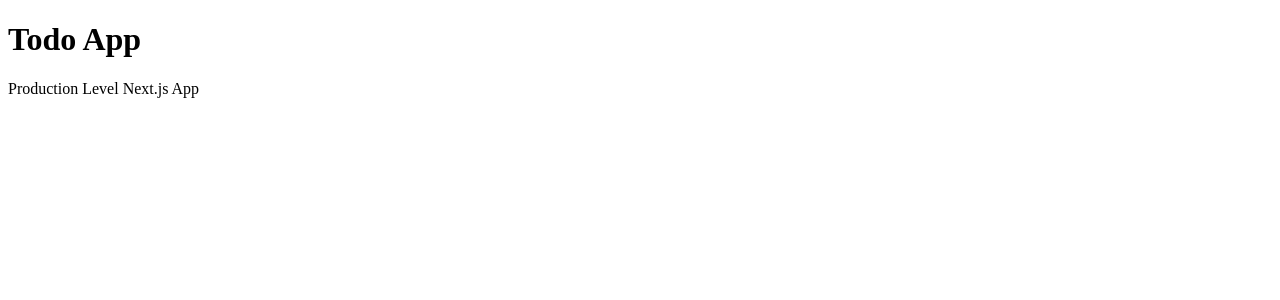
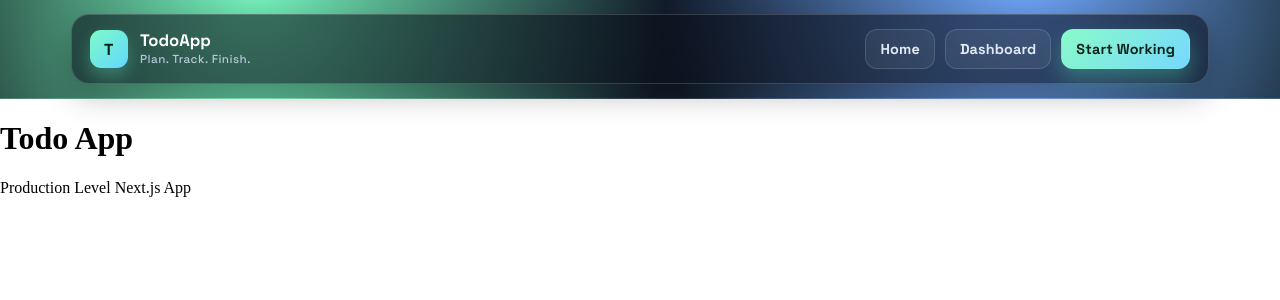
Before and after one commit to Rudrakshsachdev/Next_js_Tutorial, a Next.js app in the folder todo-app/: page / in a window 1280 px wide. Shown: the top 300 px of the page. Built offline with nearby package versions, Linux system fonts and the light colour scheme.

Commit message:
feat: implement Navbar component with styling and links

```diff
--- a/todo-app/src/app/layout.js
+++ b/todo-app/src/app/layout.js
@@ -1,25 +1,12 @@
-import { Geist, Geist_Mono } from "next/font/google";
-//import "./globals.css";
-
-const geistSans = Geist({
-  variable: "--font-geist-sans",
-  subsets: ["latin"],
-});
-
-const geistMono = Geist_Mono({
-  variable: "--font-geist-mono",
-  subsets: ["latin"],
-});
-
-export const metadata = {
-  title: "Create Next App",
-  description: "Generated by create next app",
-};
+import Navbar from "@/components/layouts/Navbar";
 
 export default function RootLayout({ children }) {
   return (
-    <html lang="en" className={`${geistSans.variable} ${geistMono.variable}`}>
-      <body>{children}</body>
+    <html lang="en">
+      <body style={{ margin: 0, padding: 0 }}>
+        <Navbar />
+        {children}
+      </body>
     </html>
   );
 }
--- /dev/null
+++ b/todo-app/src/components/layouts/Navbar.jsx
@@ -0,0 +1,36 @@
+import styles from "./Navbar.module.css";
+import Link from "next/link";
+import { Space_Grotesk } from "next/font/google";
+
+const spaceGrotesk = Space_Grotesk({
+  subsets: ["latin"],
+  weight: ["500", "700"],
+});
+
+export default function Navbar() {
+  return (
+    <header className={`${styles.shell} ${spaceGrotesk.className}`}>
+      <nav className={styles.navbar}>
+        <Link href="/" className={styles.brand}>
+          <span className={styles.brandIcon}>T</span>
+          <span className={styles.brandText}>
+            <strong>TodoApp</strong>
+            <small>Plan. Track. Finish.</small>
+          </span>
+        </Link>
+
+        <div className={styles.links}>
+          <Link href="/" className={styles.linkItem}>
+            Home
+          </Link>
+          <Link href="/dashboard" className={styles.linkItem}>
+            Dashboard
+          </Link>
+          <Link href="/dashboard" className={styles.cta}>
+            Start Working
+          </Link>
+        </div>
+      </nav>
+    </header>
+  );
+}
--- /dev/null
+++ b/todo-app/src/components/layouts/Navbar.module.css
@@ -0,0 +1,160 @@
+.shell {
+  position: sticky;
+  top: 0;
+  z-index: 50;
+  padding: 14px 20px;
+  background:
+    radial-gradient(circle at 20% -20%, #78f6bf 0%, transparent 40%),
+    radial-gradient(circle at 80% -30%, #72a9ff 0%, transparent 35%),
+    linear-gradient(120deg, #0d1117, #121a2a 45%, #102022);
+  border-bottom: 1px solid rgba(255, 255, 255, 0.12);
+}
+
+.navbar {
+  max-width: 1100px;
+  margin: 0 auto;
+  padding: 14px 18px;
+  display: flex;
+  justify-content: space-between;
+  align-items: center;
+  gap: 12px;
+  background: rgba(10, 14, 24, 0.55);
+  border: 1px solid rgba(255, 255, 255, 0.16);
+  border-radius: 18px;
+  backdrop-filter: blur(12px);
+  box-shadow: 0 12px 30px rgba(0, 0, 0, 0.25);
+  animation: navEnter 0.45s ease-out both;
+}
+
+.brand {
+  display: flex;
+  align-items: center;
+  gap: 12px;
+  text-decoration: none;
+  color: #f8fbff;
+}
+
+.brandIcon {
+  width: 38px;
+  height: 38px;
+  border-radius: 11px;
+  display: grid;
+  place-items: center;
+  font-size: 1rem;
+  font-weight: 700;
+  letter-spacing: 0.03em;
+  color: #052212;
+  background: linear-gradient(135deg, #7ffac7, #60d8ff);
+  box-shadow: 0 8px 16px rgba(104, 235, 203, 0.3);
+}
+
+.brandText {
+  display: flex;
+  flex-direction: column;
+  line-height: 1.1;
+}
+
+.brandText strong {
+  font-size: 1.04rem;
+  font-weight: 700;
+  color: #ffffff;
+}
+
+.brandText small {
+  margin-top: 3px;
+  font-size: 0.73rem;
+  color: rgba(219, 232, 255, 0.78);
+  letter-spacing: 0.04em;
+}
+
+.links {
+  display: flex;
+  align-items: center;
+  gap: 10px;
+}
+
+.linkItem,
+.cta {
+  text-decoration: none;
+  font-size: 0.9rem;
+  font-weight: 600;
+  letter-spacing: 0.01em;
+  padding: 10px 14px;
+  border-radius: 12px;
+  transition: all 0.2s ease;
+}
+
+.linkItem {
+  color: rgba(239, 246, 255, 0.92);
+  border: 1px solid rgba(255, 255, 255, 0.14);
+  background: rgba(255, 255, 255, 0.06);
+}
+
+.linkItem:hover {
+  transform: translateY(-1px);
+  color: #ffffff;
+  border-color: rgba(122, 232, 209, 0.8);
+  background: rgba(122, 232, 209, 0.18);
+}
+
+.cta {
+  color: #082318;
+  border: 1px solid transparent;
+  background: linear-gradient(135deg, #8afac8, #76d8ff);
+  box-shadow: 0 10px 20px rgba(79, 216, 181, 0.35);
+}
+
+.cta:hover {
+  transform: translateY(-1px) scale(1.02);
+  box-shadow: 0 14px 24px rgba(79, 216, 181, 0.42);
+}
+
+@keyframes navEnter {
+  from {
+    transform: translateY(-10px);
+    opacity: 0;
+  }
+
+  to {
+    transform: translateY(0);
+    opacity: 1;
+  }
+}
+
+@media (max-width: 720px) {
+  .shell {
+    padding: 10px 12px;
+  }
+
+  .navbar {
+    flex-direction: column;
+    align-items: stretch;
+    padding: 14px;
+  }
+
+  .brand {
+    justify-content: center;
+  }
+
+  .links {
+    width: 100%;
+    display: grid;
+    grid-template-columns: repeat(3, minmax(0, 1fr));
+  }
+
+  .linkItem,
+  .cta {
+    text-align: center;
+    padding: 10px 8px;
+  }
+
+  .brandText small {
+    text-align: center;
+  }
+}
+
+@media (max-width: 450px) {
+  .links {
+    grid-template-columns: 1fr;
+  }
+}
```
